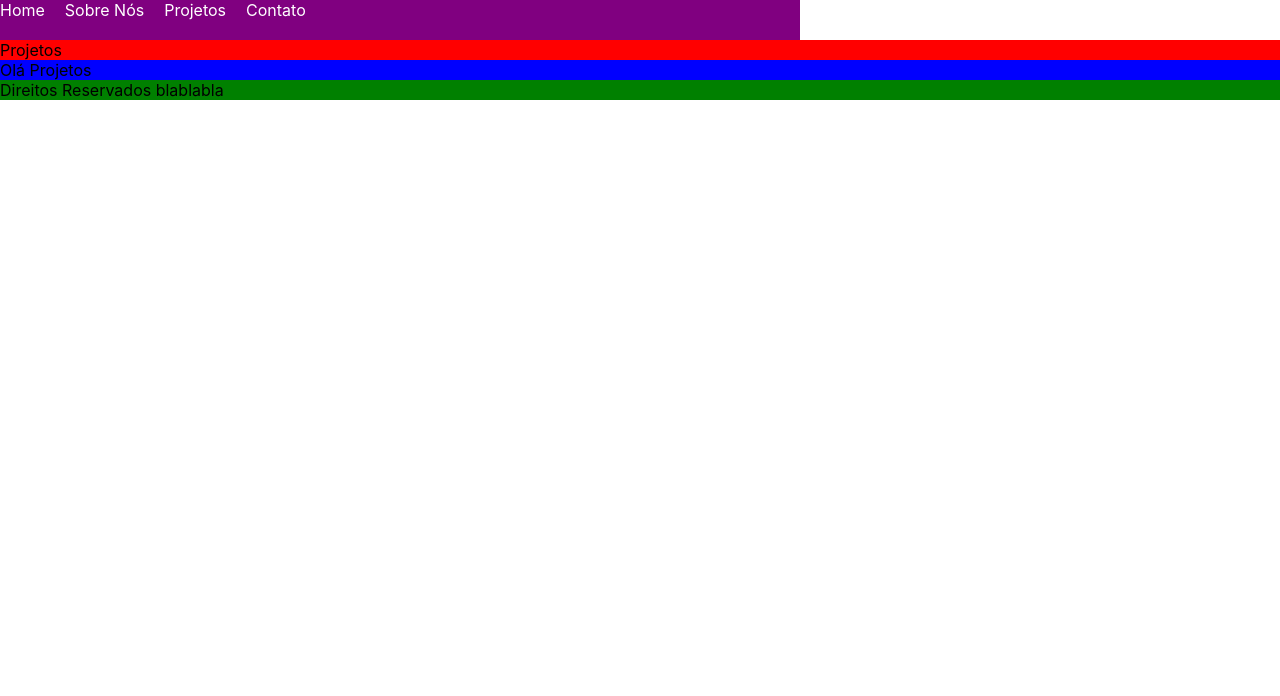
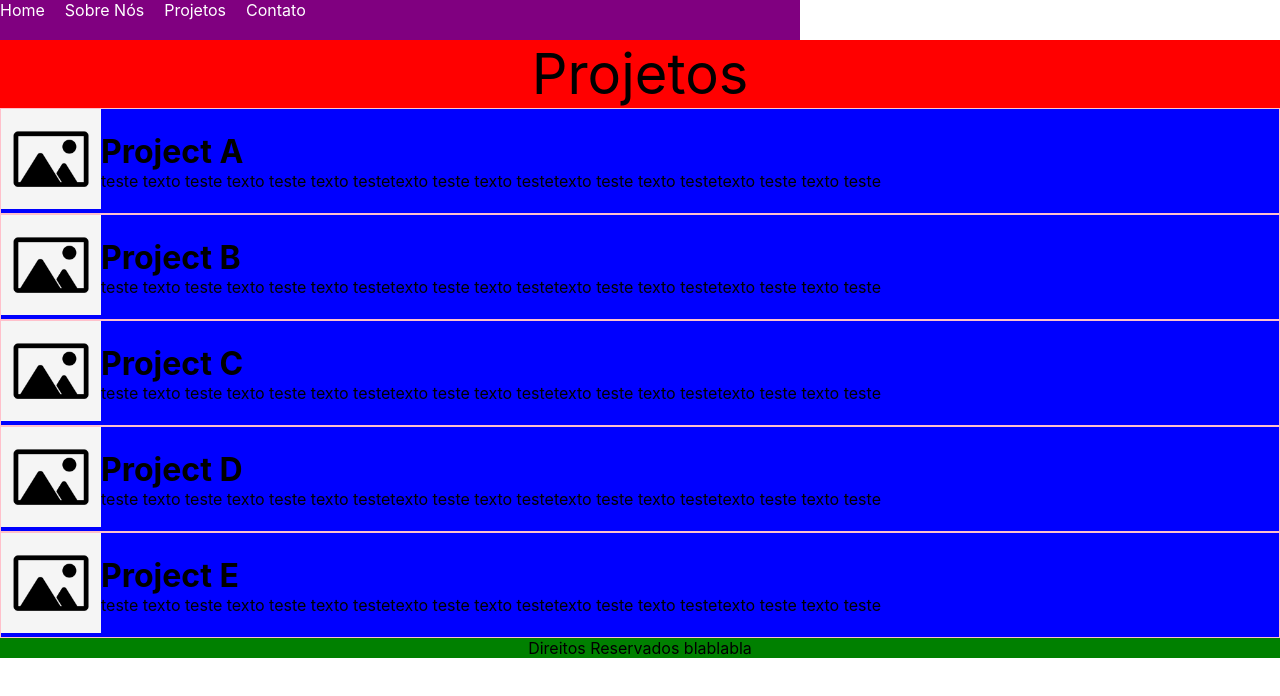
Before and after one commit to LuneDevTeam/lunedev.github.io, a React (Create React App) app: page /projects in a window 1280 px wide. Shown: the top 696 px of the page. Built offline with nearby package versions, Linux system fonts and the light colour scheme.

Commit message:
project-page

```diff
--- a/src/App.css
+++ b/src/App.css
@@ -33,7 +33,10 @@
 
 .title {
   background-color: red;
-  grid-area: title;}
+  font-size: 7vh;
+  text-align: center;
+  grid-area: title;
+}
 
 .content {
   background-color: blue;
@@ -41,6 +44,19 @@
 }
 
 .footer {
+  text-align: center;
   background-color: green;
   grid-area: footer;
 }
+
+/* Projetos */
+
+.project {
+  border: 1px solid pink;
+  display: flex;
+  align-items: center;
+}
+
+.project-image {
+  width: 100px;
+}
--- a/src/Pages/Projects.js
+++ b/src/Pages/Projects.js
@@ -1,12 +1,27 @@
 import React from "react";
-import Footer from "../components/Footer"
+import Footer from "../components/Footer";
+import ProjectCard from "../components/ProjectCard";
+import projectsData from "../data/projectsData";
 
 class Projects extends React.Component {
   render() {
     return(
       <div>
         <div className="title">Projetos</div>
-        <div className="content">Olá Projetos</div>
+        <div className="content">
+          <div className="projects-container">
+            {
+              projectsData.map((project) => (
+                <ProjectCard
+                  key={ project.id }
+                  image={ project.image }
+                  name={ project.name }
+                  description={ project.description }
+                />
+              ))
+            }
+          </div>
+        </div>
         <Footer />
       </div>
     )
--- /dev/null
+++ b/src/components/ProjectCard.js
@@ -0,0 +1,20 @@
+import React from "react";
+
+class ProjectCard extends React.Component {
+  render() {
+    const { image, name, description } = this.props;
+    return (
+      <div className="project">
+        <div className="projectIMG">
+          <img className="project-image" src={ image } alt={ `${ image } imagem` }  />
+        </div>
+        <div>
+          <h1 className="project-name">{ name }</h1>
+          <p className="project-description"> { description }</p>
+        </div>
+      </div>
+    )
+  }
+}
+
+export default ProjectCard;
--- /dev/null
+++ b/src/data/projectsData.js
@@ -0,0 +1,36 @@
+import stock from '../images/stockIMG.jpg';
+
+const projectsData = [
+  {
+    id: 1,
+    name: 'Project A',
+    description: 'teste texto teste texto teste texto testetexto teste texto testetexto teste texto testetexto teste texto teste',
+    image: stock,
+  },
+  {
+    id: 2,
+    name: 'Project B',
+    description: 'teste texto teste texto teste texto testetexto teste texto testetexto teste texto testetexto teste texto teste',
+    image: stock,
+  },
+  {
+    id: 3,
+    name: 'Project C',
+    description: 'teste texto teste texto teste texto testetexto teste texto testetexto teste texto testetexto teste texto teste',
+    image: stock,
+  },
+  {
+    id: 4,
+    name: 'Project D',
+    description: 'teste texto teste texto teste texto testetexto teste texto testetexto teste texto testetexto teste texto teste',
+    image: stock,
+  },
+  {
+    id: 5,
+    name: 'Project E',
+    description: 'teste texto teste texto teste texto testetexto teste texto testetexto teste texto testetexto teste texto teste',
+    image: stock,
+  }
+];
+
+export default projectsData;
```
Also changed, not shown: src/images/stockIMG.jpg (added).
